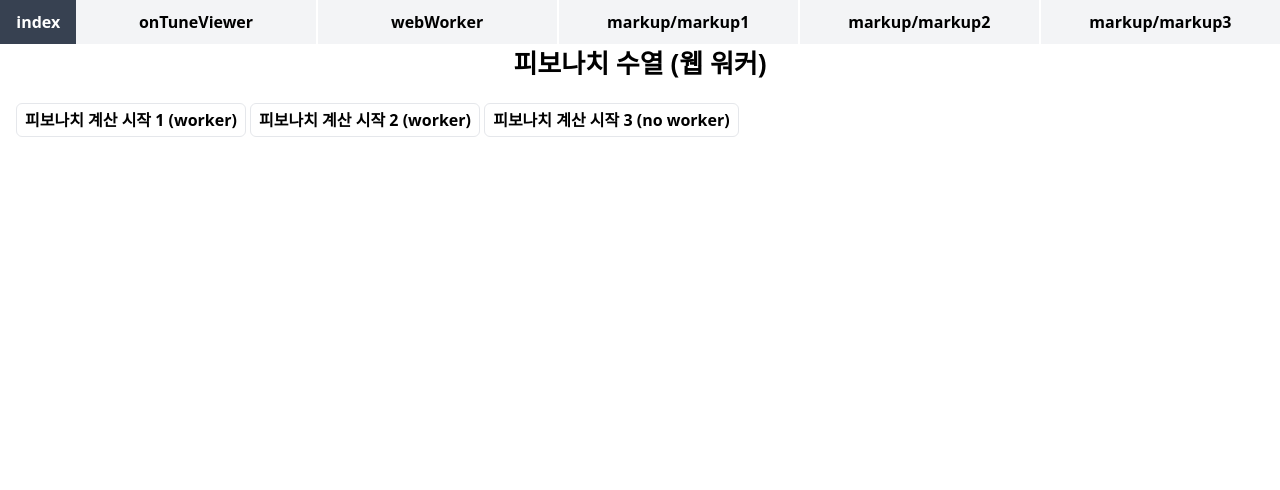
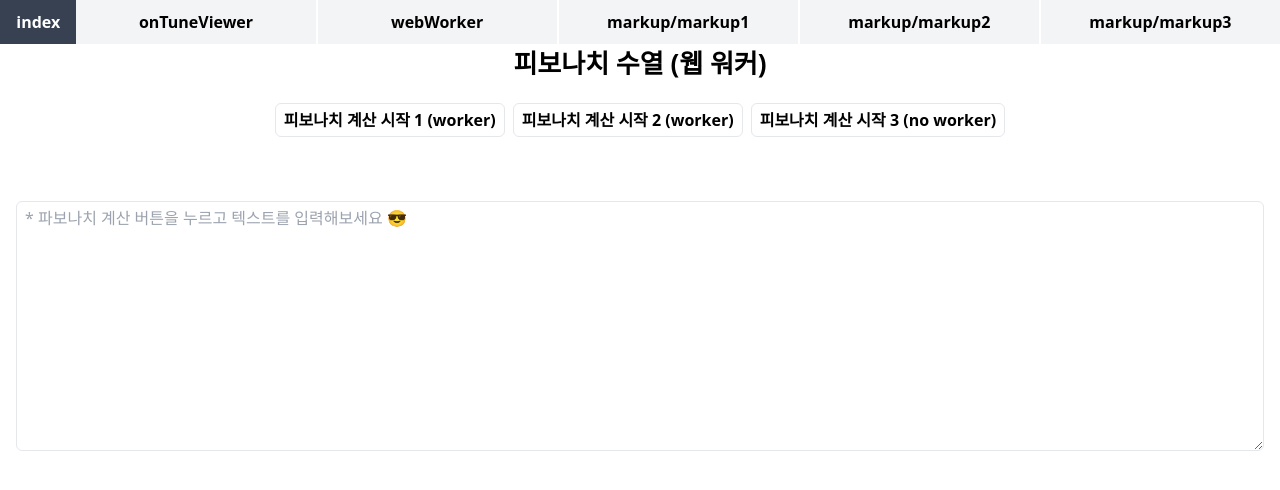
Before and after one commit to teemstone-lab/yunji, a Svelte app: page / in a window 1280 px wide. Both pictures are taken after a click on the button "webWorker". Shown: the top 490 px of the page. Built offline with nearby package versions, Linux system fonts and the light colour scheme.

Commit message:
feat: Edit webWorker test page

```diff
--- a/src/pages/webWorker.svelte
+++ b/src/pages/webWorker.svelte
@@ -4,6 +4,10 @@
 
 	let worker1: Worker;
 	let worker2: Worker;
+
+	let isBtn1Click: boolean = false;
+	let isBtn2Click: boolean = false;
+	let isBtn3Click: boolean = false;
 
 	function startCalculatingFibonacci1() {
 		const n = 45;
@@ -19,6 +23,7 @@
 
 			const divResult1 = document.getElementById('result1') as HTMLDivElement;
 			divResult1.innerText = `피보나치 결과: ${result}, 경과 시간: ${elapsedTime}ms`;
+			isBtn1Click = false;
 		};
 
 		worker1.postMessage({ n });
@@ -39,6 +44,7 @@
 
 			const divResult2 = document.getElementById('result2') as HTMLDivElement;
 			divResult2.innerText = `피보나치 결과: ${result}, 경과 시간: ${elapsedTime}ms`;
+			isBtn2Click = false;
 		};
 
 		worker2.postMessage({ n });
@@ -53,24 +59,75 @@
 	const onClickHandler = () => {
 		const el = document.querySelector('#result3') as HTMLDivElement;
 		if (el) el.innerText = `피보나치 결과: ${String(fibonacci(45))}`;
+		isBtn3Click = false;
 	};
 
+	// #region Style
 	const buttonStyle =
 		'rounded-md border px-2 py-1 font-semibold transition-all hover:bg-gray-100';
+	const animateStyle = {
+		div: 'absolute inset-0  h-full w-full overflow-hidden rounded bg-white text-center font-semibold',
+		span: 'flex h-full w-full animate-pulse items-center justify-center bg-slate-200',
+	};
+	const textAreaStyle = 'rounded-md border px-2 py-1 transition-all hover:bg-gray-100';
+	// #endregion Style
 </script>
 
 <Layout title="피보나치 수열 (웹 워커)">
-	<button class="{buttonStyle}" on:click="{() => startCalculatingFibonacci1()}"
-		>피보나치 계산 시작 1 (worker)</button
+	<section class="flex w-full flex-col justify-center gap-4">
+		<ul class="flex justify-center gap-2">
+			<li class="relative"
+				><button
+					class="{buttonStyle}"
+					on:click="{() => {
+						isBtn1Click = true;
+						startCalculatingFibonacci1();
+					}}"
+					>피보나치 계산 시작 1 (worker)
+				</button>
+				{#if isBtn1Click}
+					<div class="{animateStyle.div}"
+						><span class="{animateStyle.span}">🐜 계산중</span></div
 					>
-	<button class="{buttonStyle}" on:click="{() => startCalculatingFibonacci2()}"
-		>피보나치 계산 시작 2 (worker)</button
+				{/if}
+			</li>
+			<li class="relative"
+				><button
+					class="{buttonStyle}"
+					on:click="{() => {
+						isBtn2Click = true;
+						startCalculatingFibonacci2();
+					}}">피보나치 계산 시작 2 (worker)</button
+				>{#if isBtn2Click}
+					<div class="{animateStyle.div}"
+						><span class="{animateStyle.span}">🐜🐜 계산중</span></div
 					>
-	<button class="{buttonStyle}" on:click="{() => onClickHandler()}"
-		>피보나치 계산 시작 3 (no worker)</button
+				{/if}</li
 			>
+			<li class="relative">
+				<button
+					class="{buttonStyle}"
+					on:click="{() => {
+						isBtn3Click = true;
+						onClickHandler();
+					}}">피보나치 계산 시작 3 (no worker)</button
+				>{#if isBtn3Click}
+					<div class="{animateStyle.div}"
+						><span class="{animateStyle.span}">🐜🐜🐜 계산중</span></div
+					>
+				{/if}</li
+			>
+		</ul>
 
 		<div id="result1"></div>
 		<div id="result2"></div>
 		<div id="result3"></div>
+		<textarea
+			name=""
+			id=""
+			cols="60"
+			rows="10"
+			placeholder="* 파보나치 계산 버튼을 누르고 텍스트를 입력해보세요 😎"
+			class="{textAreaStyle}"></textarea>
+	</section>
 </Layout>
```
Lines whose indentation alone changed are shown as unchanged.
